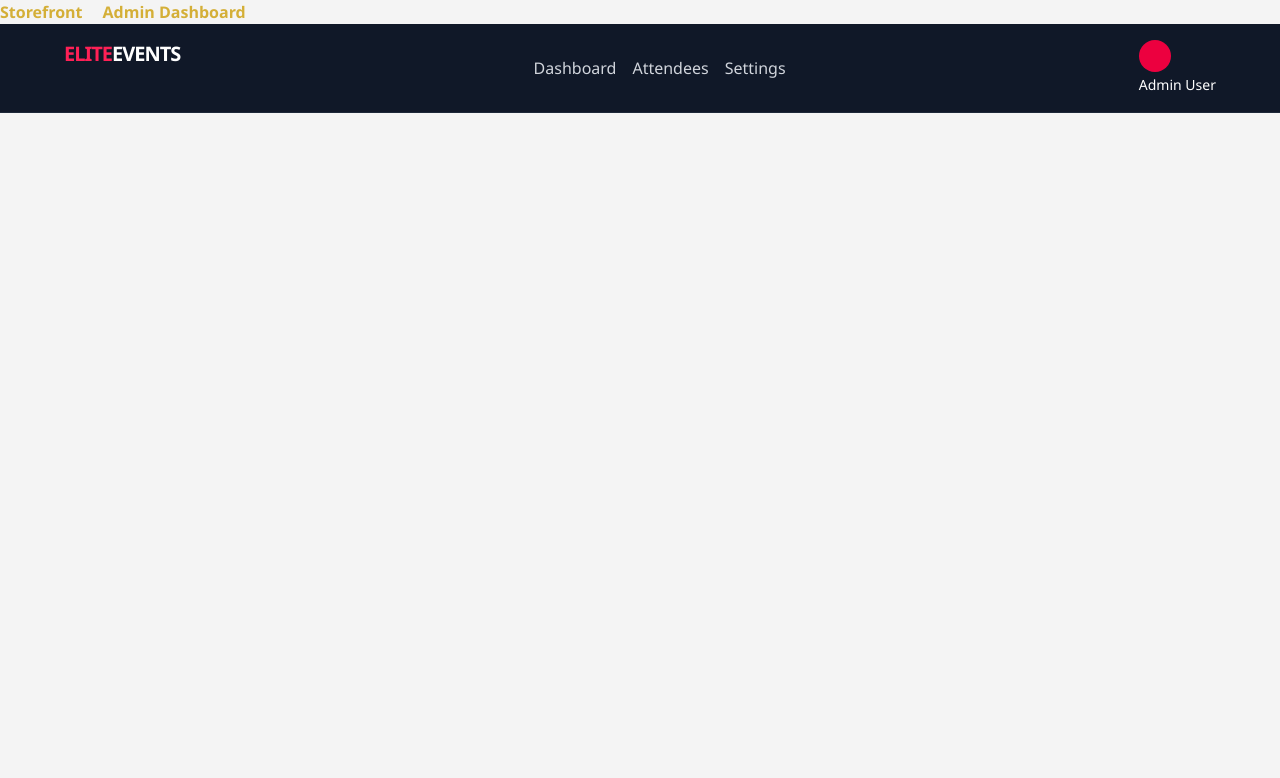
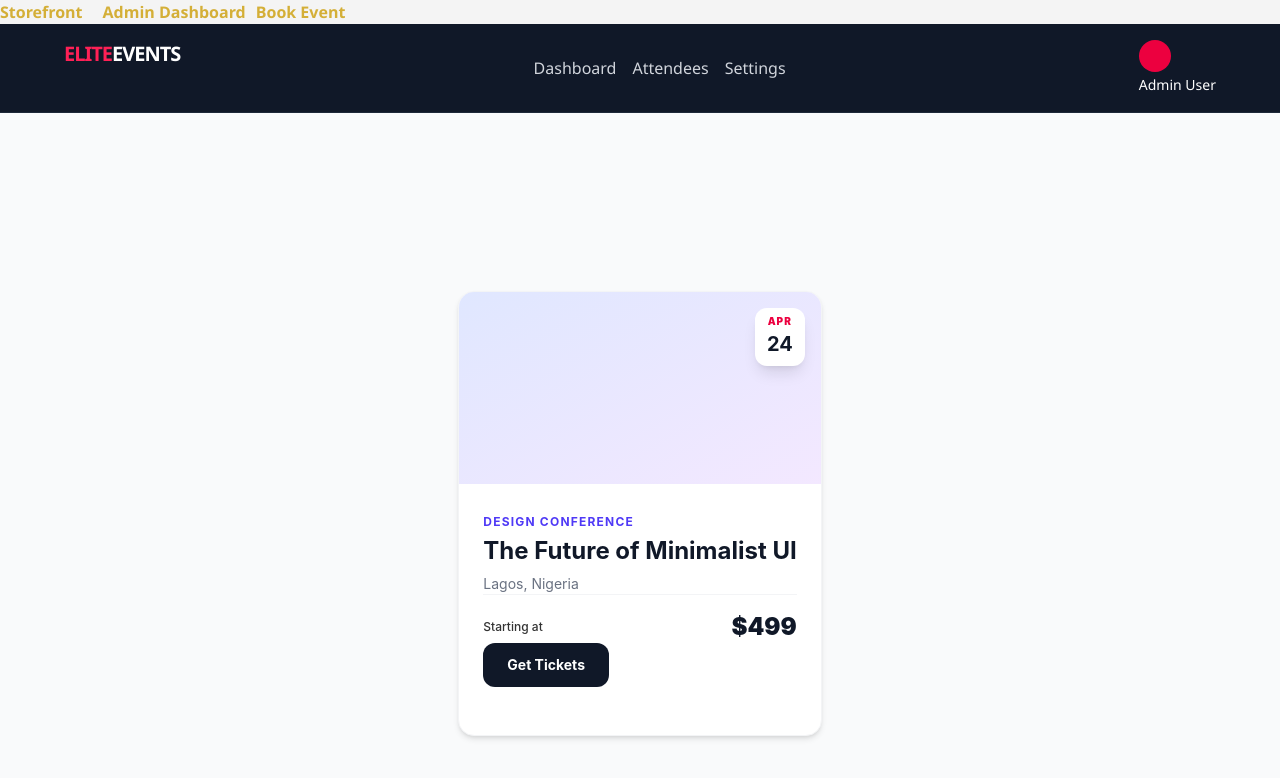
Before and after one commit to Abiy333/Elite-Events-Dashboard, a React (Vite) app: page /book-event in a window 1280 px wide. Shown: the top 778 px of the page. Built offline with nearby package versions, Linux system fonts and the light colour scheme.

Commit message:
EventsCard

```diff
--- a/src/App.jsx
+++ b/src/App.jsx
@@ -3,6 +3,7 @@ import ClientBooking from "./components/ClientBooking";
 import TicketCard from "./components/TicketCard";
 import { BrowserRouter, Routes, Route, Link } from "react-router-dom";
 import NavBar from "./components/NavBar";
+import EventCard from "./components/EventCard";
 
 export default function App() {
   return (
@@ -29,11 +30,23 @@ export default function App() {
         >
           Admin Dashboard
         </Link>
+        <Link
+          to="/book-event"
+          style={{
+            color: "#d4af37",
+            textDecoration: "none",
+            fontWeight: "bold",
+            padding: "10px",
+          }}
+        >
+          Book Event
+        </Link>
       </nav>
       <NavBar />
       <Routes>
         <Route path="/" element={<ClientBooking />} />
         <Route path="/admin" element={<EventDashboard />} />
+        <Route path="/book-event" element={<EventCard />} />
       </Routes>
     </>
   );
--- /dev/null
+++ b/src/components/EventCard.jsx
@@ -0,0 +1,46 @@
+import React from "react";
+
+export default function EventCard() {
+  return (
+    <div className="min-h-screen bg-gray-50 flex items-center justify-center p-8 font-sans">
+      <div className="bg-white border border-gray-100 rounded-2xl shadow-md overflow-hidden">
+        <div className="h-48 w-full relative">
+          {/*TOP SECTION: Image*/}
+          <div className="w-full h-full bg-gradient-to-br from-indigo-100 to-purple-100"></div>
+
+          {/* Floating Date Badge (Needs to sit ON TOP of the image) */}
+          <div className="absolute top-4 right-4 bg-white px-3 py-2 rounded-xl shadow-lg flex flex-col items-center leading-none">
+            <span className="text-rose-600 text-[10px] font-black uppercase tracking-widest mb-1">
+              APR
+            </span>
+            <span className="text-gray-900 text-xl font-bold">24</span>
+          </div>
+        </div>
+
+        {/* Bottom Details Section */}
+        <div className="p-6">
+          <div className="mb-6">
+            <span className="text-indigo-600 text-xs font-bold tracking-widest uppercase">
+              Design Conference
+            </span>
+            <h2 className="text-gray-900 font-bold text-2xl mt-1 mb-2 leading-tight">
+              The Future of Minimalist UI
+            </h2>
+            <p className="text-gray-500 text-sm">Lagos, Nigeria</p>
+
+            {/* Footer: Price and Button */}
+            <div className="flex justify-between items-center pt-4 border-t border-gray-100">
+              <span className="textgray-400 text-xs font-medium block">
+                Starting at
+              </span>
+              <span className="text-gray-900 font-black text-2xl">$499</span>
+            </div>
+            <button className="bg-gray-900 hover:bg-gray-800 text-white text-sm font-bold py-3 px-6 rounded-xl transition-colors outline-none focus:ring-4-200">
+              Get Tickets
+            </button>
+          </div>
+        </div>
+      </div>
+    </div>
+  );
+}
```
